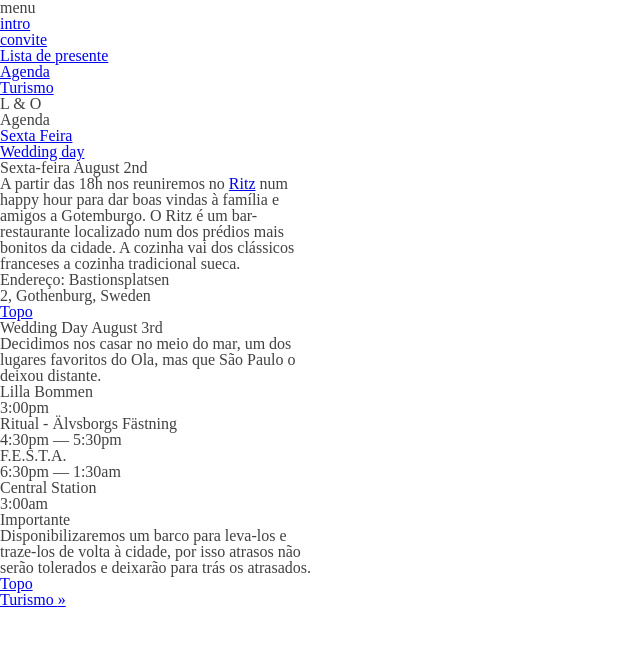
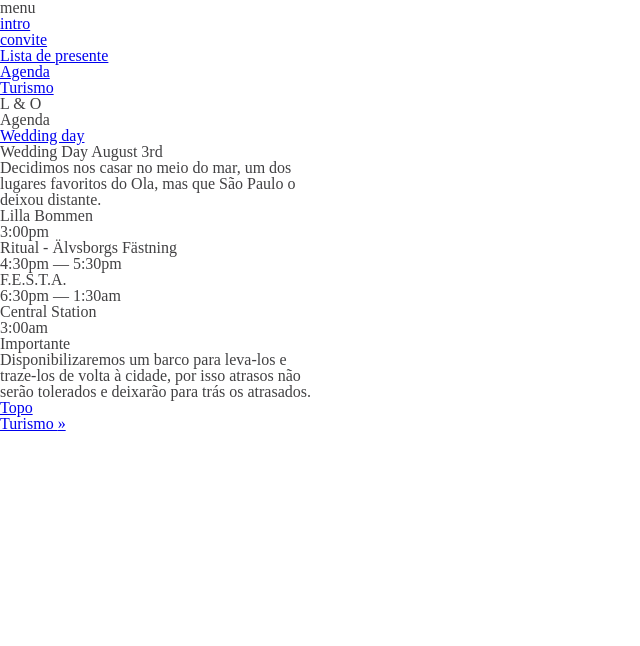
Before and after one commit to olapersson/casamento, a Jekyll site: the page built from agenda.html, in a window 1280 px wide. Shown: the top 646 px of the page, without its empty margins (0-640 px from the left). Built offline with Jekyll 4.4.1, drawn with Linux system fonts in a browser that asks for light colours; nearby versions of some CDN libraries.

Commit message:
remove ritz

```diff
--- a/agenda.html
+++ b/agenda.html
@@ -6,13 +6,13 @@ bodyclass: agenda
 
 <nav class="internal">
   <ul>
-    <li><a href="#friday">Sexta Feira</a></li>
+    <!--li><a href="#friday">Sexta Feira</a></li-->
     <li><a href="#d-day">Wedding day</a></li>
   </ul>
 </nav>
 
 
-<h3 id="friday">
+<!--h3 id="friday">
   Sexta-feira
   <small> August 2nd </small>
 </h3>
@@ -24,7 +24,7 @@ bodyclass: agenda
   Endereço: Bastionsplatsen 2, Gothenburg, Sweden
 </p>
 
-<p class="link-top"> <a  href="#top"> Topo </a> </p>
+<p class="link-top"> <a  href="#top"> Topo </a> </p-->
 
 
 <h3 id="d-day">
```
